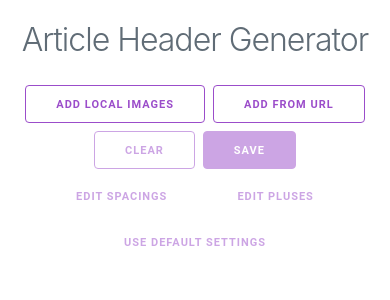
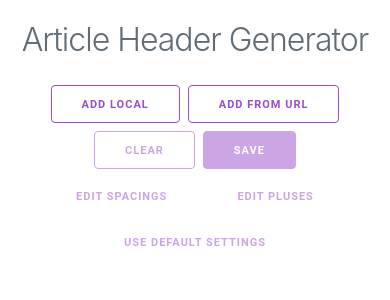
Before and after one commit to mezzode/summit, a React (Create React App) app: page / in a window 390 px wide. Shown: the top 300 px of the page. Built offline with nearby package versions, Linux system fonts and the light colour scheme.

Commit message:
Limit accepted image types and limit to selecting one image at a time
- Previously was incorrectly able to select image types unsupported by
  img elements such as .dng.
- Multiple file selection has inconsistent support, particularly on
  mobile.

```diff
--- a/src/App.tsx
+++ b/src/App.tsx
@@ -167,13 +167,12 @@ export class App extends Component<Props, State> {
         <div className='control-container'>
           <FileInput
             id='fileInput'
-            accept='image/*'
+            accept='.png, .jpg, .svg, .bmp'
             className='button button-outline'
-            multiple
             forwardedRef={this.fileInput}
             onChange={this.addLocal}
           >
-            Add local images
+            Add local
           </FileInput>
           <button
             className={`button${remoteUrl === null ? ' button-outline' : ''}`}
```
